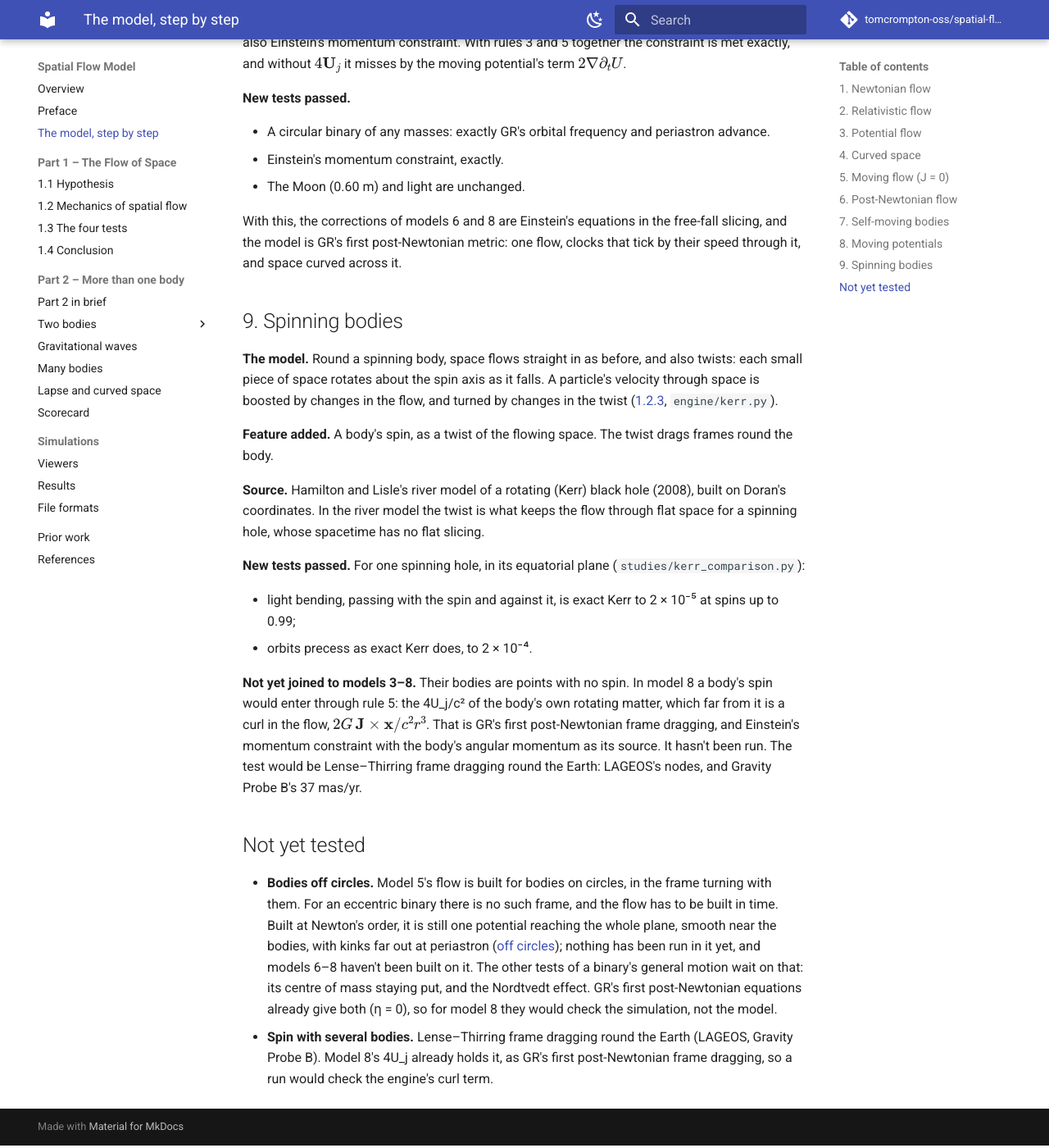
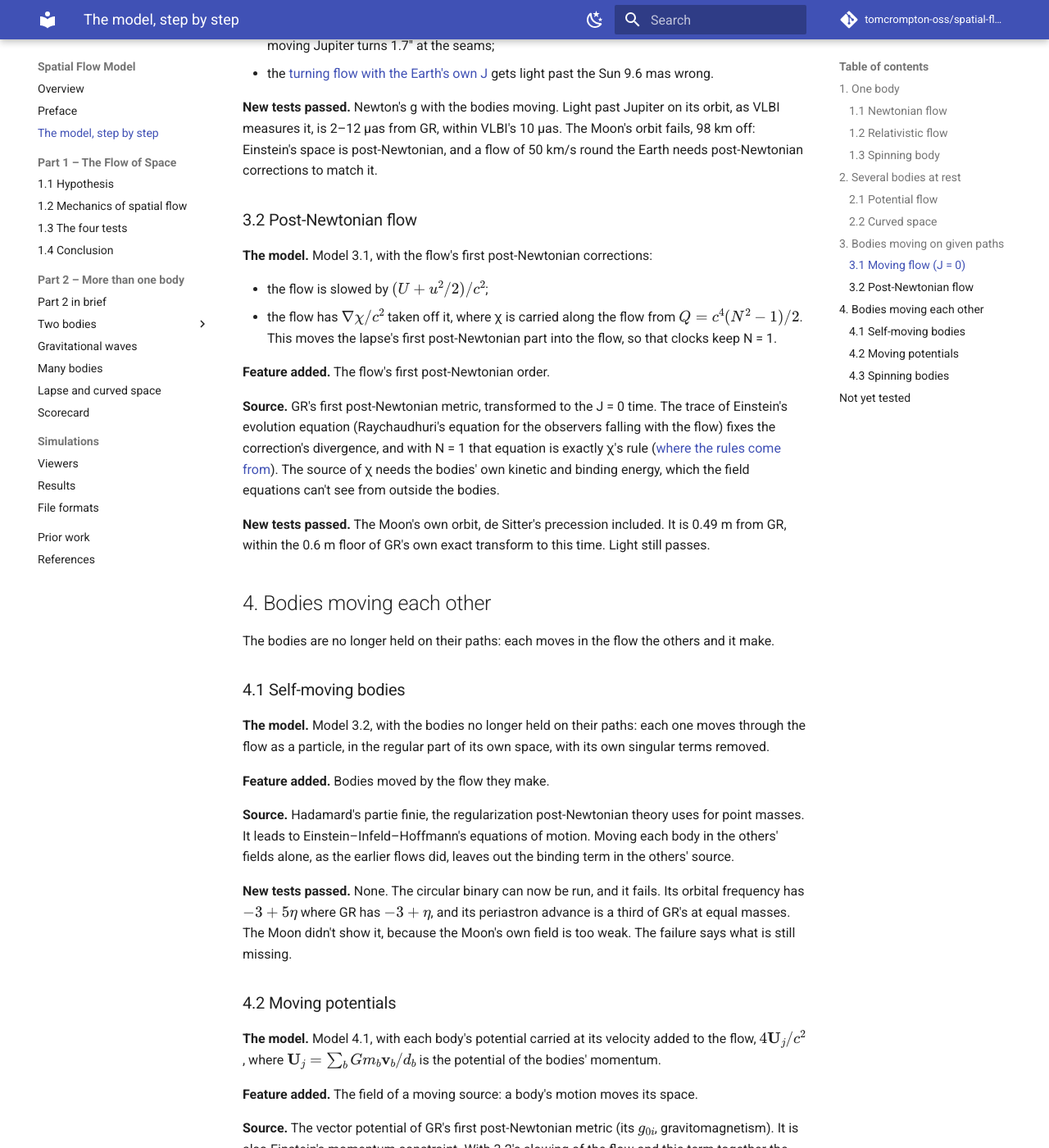
Before and after one commit to tomcrompton-oss/spatial-flow-model, an MkDocs documentation site: the page built from docs/evolution.md, in a window 1280 px wide and 1400 px high, scrolled down 5359 px. Shown: the whole window at 82% size. Built offline with MkDocs 1.6.1 and Material for MkDocs 9.7.7, drawn with Linux system fonts in a browser that asks for light colours; comment, search, counter and statistics services are not loaded; some of the changed text lies outside the part shown.

Commit message:
Docs: the step-by-step models in four groups, numbered by group
One body (1.1-1.3, with the spinning body as 1.3), several bodies at rest
(2.1-2.2), bodies moving on given paths (3.1-3.2), and bodies moving each other
(4.1-4.3, spin for several bodies last). Prior work's model numbers follow.

Co-Authored-By: Claude Opus 5.5 <noreply@anthropic.com>

```diff
--- a/docs/evolution.md
+++ b/docs/evolution.md
@@ -3,24 +3,35 @@
 The model built up one feature at a time, from a Newtonian flow to the flow that is general relativity for several
 bodies. This isn't the order the work went in. That order, with every rule that failed along the way, is in
 [Part 2](part2.md) and the [scorecard](scorecard.md). Here each step adds one thing and keeps everything before it.
+The steps fall into four groups: one body, several bodies at rest, bodies moving on given paths, and bodies moving
+each other.
 
 | No. | Model | Feature added | Where the feature comes from | New tests passed |
 | --- | --- | --- | --- | --- |
-| 1 | Newtonian flow | space flows into a body at the escape velocity, through flat space | Newton: the speed of a body falling from rest far away | Newton's gravity for one body |
-| 2 | Relativistic flow | motion through the flow is special relativity | Special relativity, and the identity that GR's clock rate is SR's at the escape velocity | GR's four classical tests, exactly (it is Schwarzschild in Gullstrand–Painlevé coordinates) |
-| 3 | Potential flow | for several bodies, a flow with no curl and speed² = 2U | Newton's g: only a flow with no curl falls at g | Newton's gravity for several bodies at rest |
-| 4 | Curved space | space stretched by the potential and contracted along the flow | Einstein's Hamiltonian constraint, with N = 1 | lunar ranging's synodic term, light past Jupiter (bodies at rest) |
-| 5 | Moving flow (J = 0) | the bodies move; the flow keeps Bernoulli's equation with Jacobi constant 0 | Hamilton–Jacobi for free fall in a changing field | Newton's g with the bodies moving; light past a moving Jupiter |
-| 6 | Post-Newtonian flow | the flow slowed by (U + u²/2)/c², less ∇χ/c² | GR's first post-Newtonian metric in this time; Einstein's evolution equation (its trace) | the Moon's orbit, with de Sitter's precession |
-| 7 | Self-moving bodies | each body moves with the regular part of its own space | Hadamard regularization, as in post-Newtonian theory | none: it makes a binary runnable, and the binary fails |
-| 8 | Moving potentials | the flow plus each body's potential carried at its velocity, 4U_j/c² | the first post-Newtonian metric's vector potential; Einstein's momentum constraint | a circular binary of any masses, exactly GR's |
-| 9 | Spinning bodies | a spinning body's space twists as it flows | Hamilton and Lisle's river model of a Kerr black hole; for several bodies, model 8's 4U_j from the body's own rotation | one spinning hole: light bending and orbits as exact Kerr (several spinning bodies not yet tested) |
+| **1. One body** | | | | |
+| 1.1 | Newtonian flow | space flows into a body at the escape velocity, through flat space | Newton: the speed of a body falling from rest far away | Newton's gravity for one body |
+| 1.2 | Relativistic flow | motion through the flow is special relativity | Special relativity, and the identity that GR's clock rate is SR's at the escape velocity | GR's four classical tests, exactly (it is Schwarzschild in Gullstrand–Painlevé coordinates) |
+| 1.3 | Spinning body | a spinning body's space twists as it flows | Hamilton and Lisle's river model of a Kerr black hole | light bending and orbits as exact Kerr, in the equatorial plane |
+| **2. Several bodies at rest** | | | | |
+| 2.1 | Potential flow | for several bodies, a flow with no curl and speed² = 2U | Newton's g: only a flow with no curl falls at g | Newton's gravity for several bodies at rest |
+| 2.2 | Curved space | space stretched by the potential and contracted along the flow | Einstein's Hamiltonian constraint, with N = 1 | lunar ranging's synodic term, light past Jupiter (bodies at rest) |
+| **3. Bodies moving on given paths** | | | | |
+| 3.1 | Moving flow (J = 0) | the bodies move (on circles); the flow keeps Bernoulli's equation with Jacobi constant 0 | Hamilton–Jacobi for free fall in a changing field | Newton's g with the bodies moving; light past a moving Jupiter |
+| 3.2 | Post-Newtonian flow | the flow slowed by (U + u²/2)/c², less ∇χ/c² | GR's first post-Newtonian metric in this time; Einstein's evolution equation (its trace) | the Moon's orbit, with de Sitter's precession |
+| **4. Bodies moving each other** | | | | |
+| 4.1 | Self-moving bodies | each body moves with the regular part of its own space | Hadamard regularization, as in post-Newtonian theory | none: it makes a binary runnable, and the binary fails |
+| 4.2 | Moving potentials | the flow plus each body's potential carried at its velocity, 4U_j/c² | the first post-Newtonian metric's vector potential; Einstein's momentum constraint | a circular binary of any masses, exactly GR's |
+| 4.3 | Spinning bodies | 1.3's spin for several bodies, through 4.2's 4U_j of each body's own rotation | GR's first post-Newtonian frame dragging; Einstein's momentum constraint | not yet run (Lense–Thirring round the Earth) |
 
-Model 8 is GR's whole first post-Newtonian metric, written in the slicing whose observers fall freely with the flow.
-Model 9 adds the bodies' spin. It is built and tested for one body, and not yet for several. [Prior work](prior-work.md)
-compares each piece with the published literature.
+Model 4.2 is GR's whole first post-Newtonian metric, written in the slicing whose observers fall freely with the flow.
+Spin is built and tested for one body (1.3), and not yet for several (4.3). [Prior work](prior-work.md) compares each
+piece with the published literature.
 
-## 1. Newtonian flow
+## 1. One body
+
+For one body the flow is exact general relativity: Schwarzschild in 1.2, Kerr in 1.3.
+
+### 1.1 Newtonian flow
 
 **The model.** Space flows straight into a body through flat space, at the speed something falling from rest far away
 would have, $u = \sqrt{2GM/r}$. A particle moves at $\mathbf v = \mathbf u + \mathbf w$, where $\mathbf w$ is its
@@ -37,9 +48,9 @@ $(\mathbf u\cdot\nabla)\mathbf u = \nabla(u^2/2) = -GM\hat{\mathbf r}/r^2$, Newt
 **New tests passed.** Newton's gravity for one body. Newton's apple falls 10 m in 1.4272 s, as Newton has it, and
 orbits are Kepler's fixed ellipses. Light bends 0.87″ past the Sun, which is Newton's value, half of what is observed.
 
-## 2. Relativistic flow
+### 1.2 Relativistic flow
 
-**The model.** Model 1, with special relativity for motion through the flow. The change in $\mathbf w$ adds
+**The model.** Model 1.1, with special relativity for motion through the flow. The change in $\mathbf w$ adds
 relativistically, a clock ticks at $\sqrt{1 - w^2/c^2}$, and light is anything with $|\mathbf w| = c$
 ([1.2.5](part1/mechanics.md)).
 
@@ -60,10 +71,33 @@ moving through space at exactly that speed. The model is the Schwarzschild solut
 
 The same model also holds a gravitational wave passing through the plane exactly ([waves](waves.md)).
 
-## 3. Potential flow
+### 1.3 Spinning body
 
-**The model.** For several bodies, the flow is the gradient of one potential, and its speed comes from the bodies'
-potentials added:
+**The model.** Model 1.2, for a body that spins. Round it, space flows straight in as before, and also twists: each
+small piece of space rotates about the spin axis as it falls. A particle's velocity through space is boosted by changes in the flow, and
+turned by changes in the twist ([1.2.3](part1/mechanics.md), `engine/kerr.py`).
+
+**Feature added.** A body's spin, as a twist of the flowing space. The twist drags frames round the body.
+
+**Source.** Hamilton and Lisle's river model of a rotating (Kerr) black hole (2008), built on Doran's coordinates.
+In the river model the twist is what keeps the flow through flat space for a spinning hole, whose spacetime has no
+flat slicing.
+
+**New tests passed.** For one spinning hole, in its equatorial plane (`studies/kerr_comparison.py`):
+
+- light bending, passing with the spin and against it, is exact Kerr to 2 × 10⁻⁵ at spins up to 0.99;
+- orbits precess as exact Kerr does, to 2 × 10⁻⁴.
+
+From here to 4.2 the bodies are points with no spin, so the twist is zero; 4.3 brings spin back.
+
+## 2. Several bodies at rest
+
+The bodies are held still. The question is how their flows combine.
+
+### 2.1 Potential flow
+
+**The model.** Model 1.2, for several bodies. The flow is the gradient of one potential, and its speed comes from the
+bodies' potentials added:
 
 $$
 \mathbf u = \nabla\phi, \qquad |\nabla\phi|^2 = 2U = \sum_i \frac{2GM_i}{d_i}.
@@ -85,9 +119,10 @@ rates. The equation is the zero-energy Hamilton–Jacobi equation. The simpler r
 test passes. GR's clock rates hold to first order. Lunar ranging (27σ) and light past Jupiter (400 µas) still fail.
 Flat space can't take them.
 
-## 4. Curved space
+### 2.2 Curved space
 
-**The model.** Model 3, with space no longer flat. Space is stretched by the potential and contracted along the flow:
+**The model.** Model 2.1, with space no longer flat. Space is stretched by the potential and contracted along the
+flow:
 
 $$
 \gamma = (1 + 2U/c^2)\,\delta - \mathbf u\mathbf u/c^2,
@@ -104,10 +139,14 @@ stay GR's.
 **New tests passed.** With the bodies at rest, the fields combine as GR's: lunar laser ranging's synodic term, light
 past Jupiter (GR's less each body alone), and light past the Sun with the Earth nearby.
 
-## 5. Moving flow (J = 0)
+## 3. Bodies moving on given paths
 
-**The model.** The bodies move, and the flow moves with them. It is still one potential, now changing in time, and it
-keeps Bernoulli's equation with Jacobi constant 0:
+The bodies move, on paths set in advance (circles), and the flow has to move with them.
+
+### 3.1 Moving flow (J = 0)
+
+**The model.** Model 2.2, with the bodies moving on given paths (here circles). The flow moves with them. It is still
+one potential, now changing in time, and it keeps Bernoulli's equation with Jacobi constant 0:
 
 $$
 \partial_t\phi + \tfrac12|\nabla\phi|^2 = U.
@@ -133,9 +172,9 @@ reaches every point. The alternatives fail:
 2–12 µas from GR, within VLBI's 10 µas. The Moon's orbit fails, 98 km off: Einstein's space is post-Newtonian, and a
 flow of 50 km/s round the Earth needs post-Newtonian corrections to match it.
 
-## 6. Post-Newtonian flow
+### 3.2 Post-Newtonian flow
 
-**The model.** Model 5, with the flow's first post-Newtonian corrections:
+**The model.** Model 3.1, with the flow's first post-Newtonian corrections:
 
 - the flow is slowed by $(U + u^2/2)/c^2$;
 - the flow has $\nabla\chi/c^2$ taken off it, where χ is carried along the flow from $Q = c^4(N^2 - 1)/2$. This moves
@@ -152,9 +191,13 @@ the bodies.
 **New tests passed.** The Moon's own orbit, de Sitter's precession included. It is 0.49 m from GR, within the 0.6 m
 floor of GR's own exact transform to this time. Light still passes.
 
-## 7. Self-moving bodies
+## 4. Bodies moving each other
 
-**The model.** Model 6, with the bodies no longer held on their paths: each one moves through the flow as a particle,
+The bodies are no longer held on their paths: each moves in the flow the others and it make.
+
+### 4.1 Self-moving bodies
+
+**The model.** Model 3.2, with the bodies no longer held on their paths: each one moves through the flow as a particle,
 in the regular part of its own space, with its own singular terms removed.
 
 **Feature added.** Bodies moved by the flow they make.
@@ -167,15 +210,15 @@ did, leaves out the binding term in the others' source.
 where GR has $-3 + \eta$, and its periastron advance is a third of GR's at equal masses. The Moon didn't show it,
 because the Moon's own field is too weak. The failure says what is still missing.
 
-## 8. Moving potentials
+### 4.2 Moving potentials
 
-**The model.** Model 7, with each body's potential carried at its velocity added to the flow, $4\mathbf U_j/c^2$,
+**The model.** Model 4.1, with each body's potential carried at its velocity added to the flow, $4\mathbf U_j/c^2$,
 where $\mathbf U_j = \sum_b G m_b\mathbf v_b/d_b$ is the potential of the bodies' momentum.
 
 **Feature added.** The field of a moving source: a body's motion moves its space.
 
 **Source.** The vector potential of GR's first post-Newtonian metric (its $g_{0i}$, gravitomagnetism). It is also
-Einstein's momentum constraint. With rules 3 and 5 together the constraint is met exactly, and without $4\mathbf U_j$
+Einstein's momentum constraint. With 3.2's slowing of the flow and this term together the constraint is met exactly, and without $4\mathbf U_j$
 it misses by the moving potential's term $2\nabla\partial_t U$.
 
 **New tests passed.**
@@ -184,40 +227,32 @@ it misses by the moving potential's term $2\nabla\partial_t U$.
 - Einstein's momentum constraint, exactly.
 - The Moon (0.60 m) and light are unchanged.
 
-With this, the corrections of models 6 and 8 are Einstein's equations in the free-fall slicing, and the model is GR's
+With this, the corrections of 3.2 and 4.2 are Einstein's equations in the free-fall slicing, and the model is GR's
 first post-Newtonian metric: one flow, clocks that tick by their speed through it, and space curved across it.
 
-## 9. Spinning bodies
+### 4.3 Spinning bodies
 
-**The model.** Round a spinning body, space flows straight in as before, and also twists: each small piece of space
-rotates about the spin axis as it falls. A particle's velocity through space is boosted by changes in the flow, and
-turned by changes in the twist ([1.2.3](part1/mechanics.md), `engine/kerr.py`).
+**The model.** Model 4.2, with the bodies spinning: 1.3's spin, for several bodies that move each other.
 
-**Feature added.** A body's spin, as a twist of the flowing space. The twist drags frames round the body.
+**Feature added.** Spin in the many-body flow. It enters through 4.2's term: the $4\mathbf U_j/c^2$ of each body's own
+rotating matter, which far from the body is a curl in the flow, $2G\,\mathbf J\times\mathbf x/c^2r^3$.
 
-**Source.** Hamilton and Lisle's river model of a rotating (Kerr) black hole (2008), built on Doran's coordinates.
-In the river model the twist is what keeps the flow through flat space for a spinning hole, whose spacetime has no
-flat slicing.
+**Source.** GR's first post-Newtonian frame dragging, and Einstein's momentum constraint with the bodies' angular
+momentum as its source. For one body this curl should be the first post-Newtonian form of 1.3's twist – the link
+isn't checked.
 
-**New tests passed.** For one spinning hole, in its equatorial plane (`studies/kerr_comparison.py`):
-
-- light bending, passing with the spin and against it, is exact Kerr to 2 × 10⁻⁵ at spins up to 0.99;
-- orbits precess as exact Kerr does, to 2 × 10⁻⁴.
-
-**Not yet joined to models 3–8.** Their bodies are points with no spin. In model 8 a body's spin would enter
-through rule 5: the 4U_j/c² of the body's own rotating matter, which far from it is a curl in the flow,
-$2G\,\mathbf J\times\mathbf x/c^2r^3$. That is GR's first post-Newtonian frame dragging, and Einstein's momentum
-constraint with the body's angular momentum as its source. It hasn't been run. The test would be Lense–Thirring
-frame dragging round the Earth: LAGEOS's nodes, and Gravity Probe B's 37 mas/yr.
+**New tests passed.** None yet: it hasn't been run. The test would be Lense–Thirring frame dragging round the Earth:
+LAGEOS's nodes, and Gravity Probe B's 37 mas/yr.
 
 ## Not yet tested
 
-- **Bodies off circles.** Model 5's flow is built for bodies on circles, in the frame turning with them. For an
+- **Bodies off circles.** 3.1's flow is built for bodies on circles, in the frame turning with them. For an
   eccentric binary there is no such frame, and the flow has to be built in time. Built at Newton's order, it is still
   one potential reaching the whole plane, smooth near the bodies, with kinks far out at periastron
   ([off circles](lapse-curved-space.md#off-circles-the-j-0-flow-for-an-eccentric-binary)); nothing has been run in it
-  yet, and models 6–8 haven't been built on it. The other tests of a binary's general motion wait on that:
+  yet, and 3.2–4.2 haven't been built on it. The other tests of a binary's general motion wait on that:
   its centre of mass staying put, and the Nordtvedt effect. GR's first post-Newtonian equations already give both
-  (η = 0), so for model 8 they would check the simulation, not the model.
-- **Spin with several bodies.** Lense–Thirring frame dragging round the Earth (LAGEOS, Gravity Probe B). Model 8's
-  4U_j already holds it, as GR's first post-Newtonian frame dragging, so a run would check the engine's curl term.
+  (η = 0), so for 4.2 they would check the simulation, not the model.
+- **Spin with several bodies (4.3).** Lense–Thirring frame dragging round the Earth (LAGEOS, Gravity Probe B).
+  4.2's 4U_j already holds it, as GR's first post-Newtonian frame dragging, so a run would check the engine's curl
+  term.
```
Also changed, not shown: docs/prior-work.md (+8 -8 lines).
